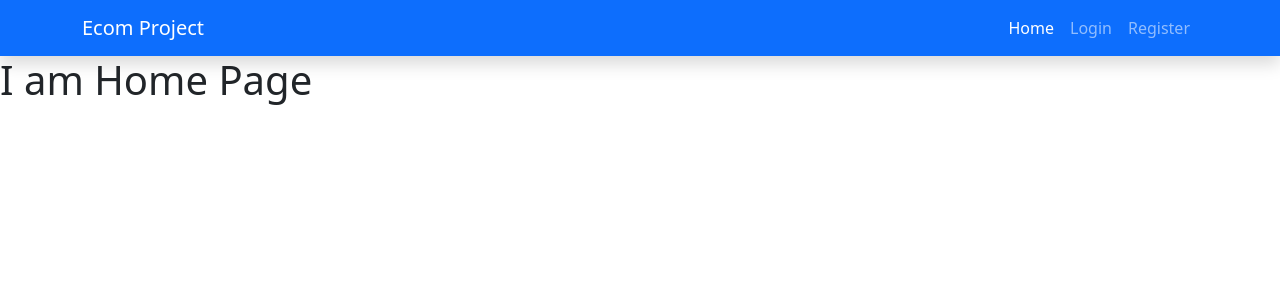
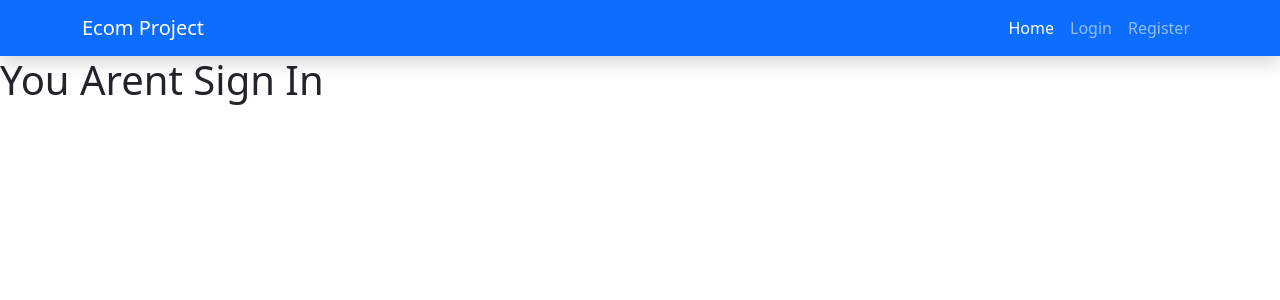
Before and after one commit to azizdevfull/laravel-react, a React (Create React App) app in the folder reactecom/: page / in a window 1280 px wide. Shown: the top 300 px of the page. Built offline with nearby package versions, Linux system fonts and the light colour scheme.

Commit message:
fix some bugs

```diff
--- a/reactecom/src/components/frontend/Home.js
+++ b/reactecom/src/components/frontend/Home.js
@@ -2,12 +2,21 @@ import React from 'react';
 import Navbar from '../../layouts/frontend/Navbar';
 
 function Home() {
+    const user =  localStorage.getItem('auth_name');
     return  (
         <div>
             <Navbar />
-            <h1>I am Home Page</h1>
-        </div>
-    )
-}
+            {/* {localStorage.getItem('user-info') ? */}
+            {
+                (localStorage.getItem('auth_name')) ?
+                <h1>Hello, { user }</h1>
+            :
+            <h1>You Arent Sign In</h1>
+            }
+
+
+            </div>
+            )
+        }
 
 export default Home;
```
